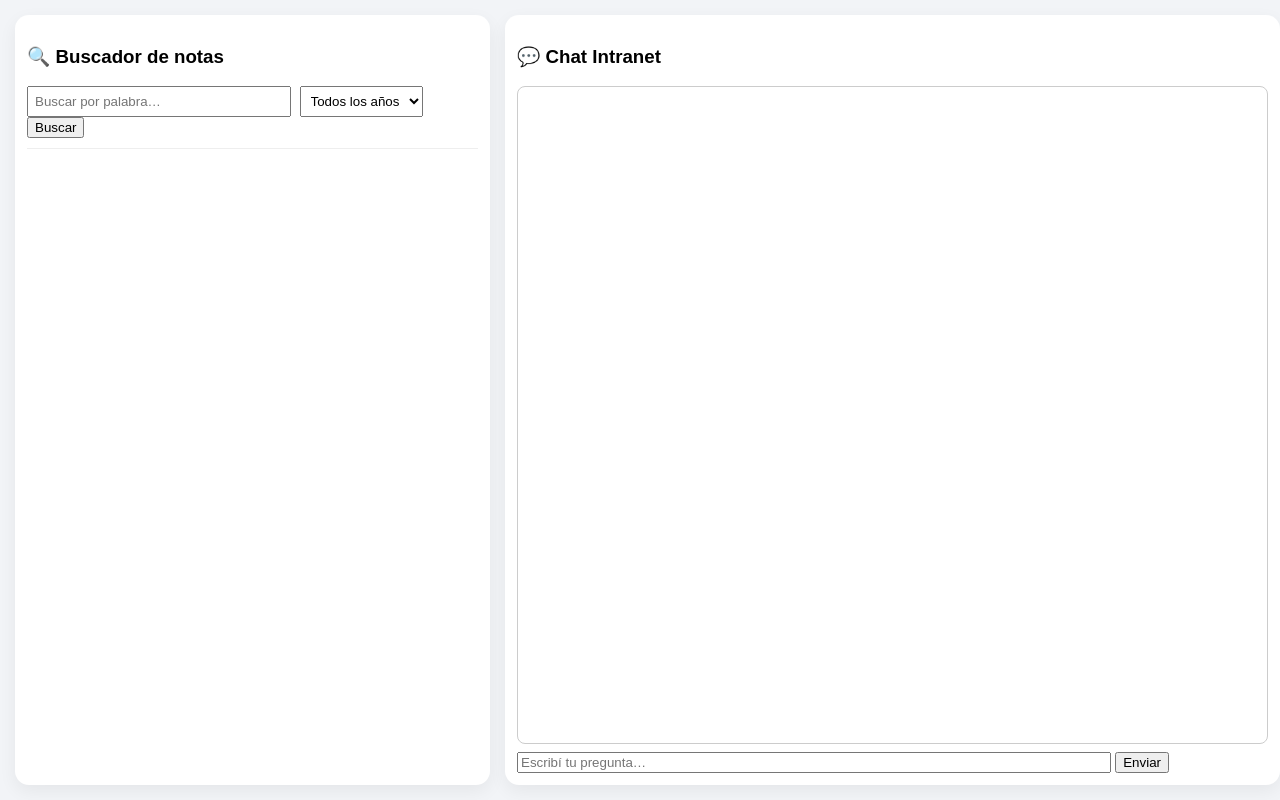
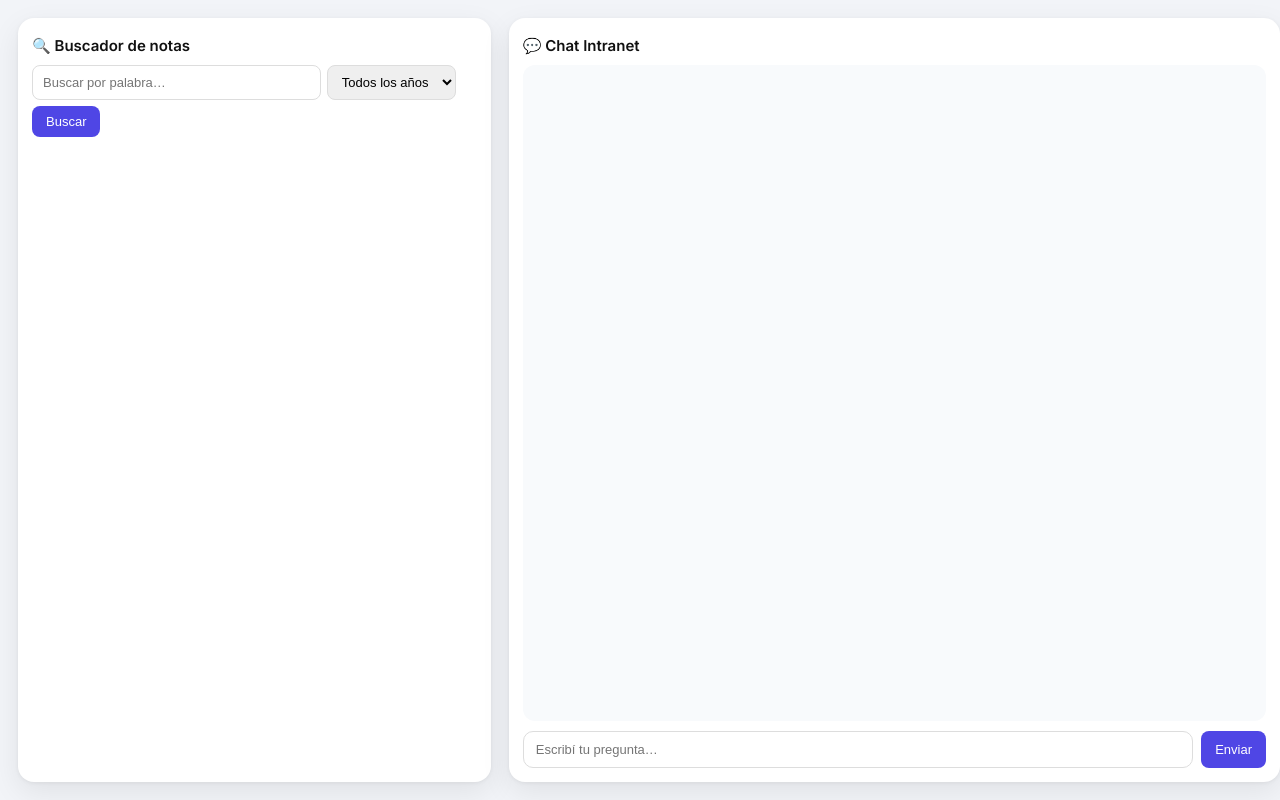
Before and after one commit to comunicacionjudicialcaba/chatbot-intranet-indexer, a Flask app: page / in a window 1280 px wide. Run offline with Flask 3, Linux system fonts and the light colour scheme; data that the repository does not hold is empty; parts of the project's set-up code (start-up, migrations or seed data) failed here and were passed over.

Commit message:
Update index.html

```diff
--- a/templates/index.html
+++ b/templates/index.html
@@ -4,78 +4,215 @@
 <meta charset="UTF-8" />
 <title>Chatbot Intranet</title>
 
+<meta name="viewport" content="width=device-width, initial-scale=1.0">
+
+<link rel="preconnect" href="https://fonts.googleapis.com">
+<link rel="preconnect" href="https://fonts.gstatic.com" crossorigin>
+<link href="https://fonts.googleapis.com/css2?family=Inter:wght@300;400;600&display=swap" rel="stylesheet">
+
 <style>
+/* ===== BASE ===== */
 body{
   margin:0;
-  font-family:Arial, sans-serif;
-  background:#f2f4f7;
+  font-family:'Inter', system-ui, -apple-system, sans-serif;
+  background:#f2f4f8;
 }
 
 /* ===== LAYOUT ===== */
 #layout{
   display:grid;
   grid-template-columns: 38% 62%;
-  gap:15px;
-  padding:15px;
+  gap:18px;
+  padding:18px;
   height:100vh;
   box-sizing:border-box;
 }
 
+/* ===== PANELS / CARDS ===== */
 .panel{
-  background:#fff;
-  border-radius:14px;
-  padding:12px;
-  box-shadow:0 6px 18px rgba(0,0,0,.06);
+  background:#ffffff;
+  border-radius:16px;
+  padding:14px;
+  box-shadow:
+    0 10px 30px rgba(0,0,0,.08),
+    0 1px 4px rgba(0,0,0,.06);
   display:flex;
   flex-direction:column;
-  min-height:0; /* CLAVE PARA SCROLL */
+  min-height:0;
+}
+
+.panel h3{
+  margin:4px 0 10px 0;
+  font-weight:600;
+  font-size:15px;
+  color:#111;
 }
 
 /* ===== BUSCADOR ===== */
-#searchBox input, #searchBox select{
-  padding:6px;
-  margin-right:4px;
+#searchBox{
+  display:flex;
+  gap:6px;
+  flex-wrap:wrap;
 }
 
+#searchBox input, #searchBox select{
+  padding:8px 10px;
+  border-radius:8px;
+  border:1px solid #ddd;
+  outline:none;
+  font-size:13px;
+}
+
+#searchBox input:focus, #searchBox select:focus{
+  border-color:#4f46e5;
+  box-shadow:0 0 0 2px rgba(79,70,229,.15);
+}
+
+button{
+  background:#4f46e5;
+  color:white;
+  border:none;
+  border-radius:8px;
+  padding:8px 14px;
+  cursor:pointer;
+  font-weight:500;
+  font-size:13px;
+}
+
+button:hover{ background:#4338ca; }
+
 #results{
-  margin-top:10px;
+  margin-top:12px;
   overflow-y:auto;
   flex:1;
-  border-top:1px solid #eee;
-  padding-top:8px;
+  padding-right:4px;
 }
 
+#results hr{
+  border:none;
+  border-top:1px solid #eee;
+  margin:10px 0;
+}
+
+#results b{ font-size:13px; }
+#results small{ color:#666; }
+
 mark{
-  background:#ffe08a;
+  background:#fde68a;
   padding:0 2px;
+  border-radius:3px;
 }
 
 /* ===== CHAT ===== */
 #chat{
   flex:1;
-  border:1px solid #ccc;
   padding:10px;
   overflow-y:auto;
-  background:#fff;
-  border-radius:8px;
+  background:#f8fafc;
+  border-radius:12px;
+  display:flex;
+  flex-direction:column;
 }
 
-.user{ color:#003; margin:8px 0; }
-.bot{ color:#060; margin:8px 0; border-bottom:1px dashed #ddd; padding-bottom:8px }
+.user{
+  align-self:flex-end;
+  background:#4f46e5;
+  color:white;
+  padding:8px 12px;
+  border-radius:14px 14px 4px 14px;
+  margin:6px 0;
+  max-width:80%;
+  font-size:13px;
+}
 
-#typing{ font-style:italic; color:#888; }
+.bot{
+  align-self:flex-start;
+  background:#eef2f7;
+  color:#111;
+  padding:10px 12px;
+  border-radius:14px 14px 14px 4px;
+  margin:6px 0 12px 0;
+  max-width:85%;
+  font-size:13px;
+}
 
-.bot button{ font-size:12px; margin-right:6px; margin-top:5px }
+.bot button{
+  margin-top:6px;
+  font-size:11px;
+  padding:5px 8px;
+}
+
+/* ===== INPUT BAR ===== */
+.inputBar{
+  display:flex;
+  gap:8px;
+  margin-top:10px;
+}
+
+.inputBar input{
+  flex:1;
+  padding:10px 12px;
+  border-radius:10px;
+  border:1px solid #ddd;
+  font-size:13px;
+}
+
+/* ===== TYPING ===== */
+#typing{
+  font-style:italic;
+  color:#777;
+  font-size:12px;
+  margin:4px 0;
+}
 
 /* ===== FEEDBACK ===== */
-.star{ cursor:pointer; font-size:18px; color:#ccc }
+.star{ cursor:pointer; font-size:16px; color:#ccc }
 .star.selected{ color:gold }
 
 .feedbackBox{
   margin-top:6px;
-  background:#f2f2f2;
+  background:#f1f5f9;
   padding:6px;
-  border-radius:6px
+  border-radius:8px
+}
+
+/* =========================
+   📱 MOBILE RESPONSIVE
+========================= */
+@media (max-width: 900px){
+
+  #layout{
+    grid-template-columns: 1fr;
+    grid-template-rows: 1fr auto;
+    height:100vh;
+  }
+
+  .panel{
+    border-radius:14px;
+  }
+
+  /* chat arriba */
+  .panel:nth-child(2){
+    order:1;
+  }
+
+  /* buscador abajo */
+  .panel:nth-child(1){
+    order:2;
+    max-height:40vh;
+  }
+
+  #results{
+    max-height:30vh;
+  }
+
+  .inputBar input{
+    font-size:16px; /* evita zoom iOS */
+  }
+
+  button{
+    padding:10px 14px;
+  }
 }
 </style>
 </head>
@@ -90,7 +227,7 @@ mark{
     <h3>🔍 Buscador de notas</h3>
 
     <div id="searchBox">
-      <input id="searchText" placeholder="Buscar por palabra…" style="width:55%">
+      <input id="searchText" placeholder="Buscar por palabra…" style="width:60%">
       <select id="yearFilter"><option value="">Todos los años</option></select>
       <button onclick="runSearch()">Buscar</button>
     </div>
@@ -107,8 +244,8 @@ mark{
     <div id="chat"></div>
     <div id="typing" style="display:none;">🤖 Escribiendo…</div>
 
-    <div style="margin-top:8px">
-      <input id="msg" style="width:78%" placeholder="Escribí tu pregunta…" />
+    <div class="inputBar">
+      <input id="msg" placeholder="Escribí tu pregunta…" />
       <button onclick="send()">Enviar</button>
     </div>
 
@@ -186,7 +323,7 @@ function runSearch(){
     div.innerHTML=`
       <b>${title}</b><br>
       <small>${d.fecha||""}</small><br>
-      <div style="color:#555;font-size:13px;margin:4px 0">${prev}</div>
+      <div style="color:#555;font-size:12px;margin:4px 0">${prev}</div>
       <a href="${d.url}" target="_blank">Abrir nota</a>
       <hr>
     `;
@@ -200,7 +337,7 @@ function runSearch(){
 function addUser(text){
   const d=document.createElement("div");
   d.className="user";
-  d.textContent="👤 "+text;
+  d.textContent=text;
   chat.appendChild(d);
   chat.scrollTop=chat.scrollHeight;
 }
@@ -210,7 +347,7 @@ function addBot(html,question){
   wrap.className="bot";
 
   const content=document.createElement("div");
-  content.innerHTML="🤖 "+html;
+  content.innerHTML=html;
 
   const copyBtn=document.createElement("button");
   copyBtn.textContent="📋 Copiar";
@@ -231,7 +368,7 @@ function copyFormatted(el){
   clone.querySelectorAll("a").forEach(a=>{
     a.replaceWith(`${a.textContent}: ${a.href}`);
   });
-  const txt=clone.innerText.replace(/^🤖 /,"").trim();
+  const txt=clone.innerText.trim();
   navigator.clipboard.writeText(txt).then(()=>alert("Copiado"));
 }
 
```
